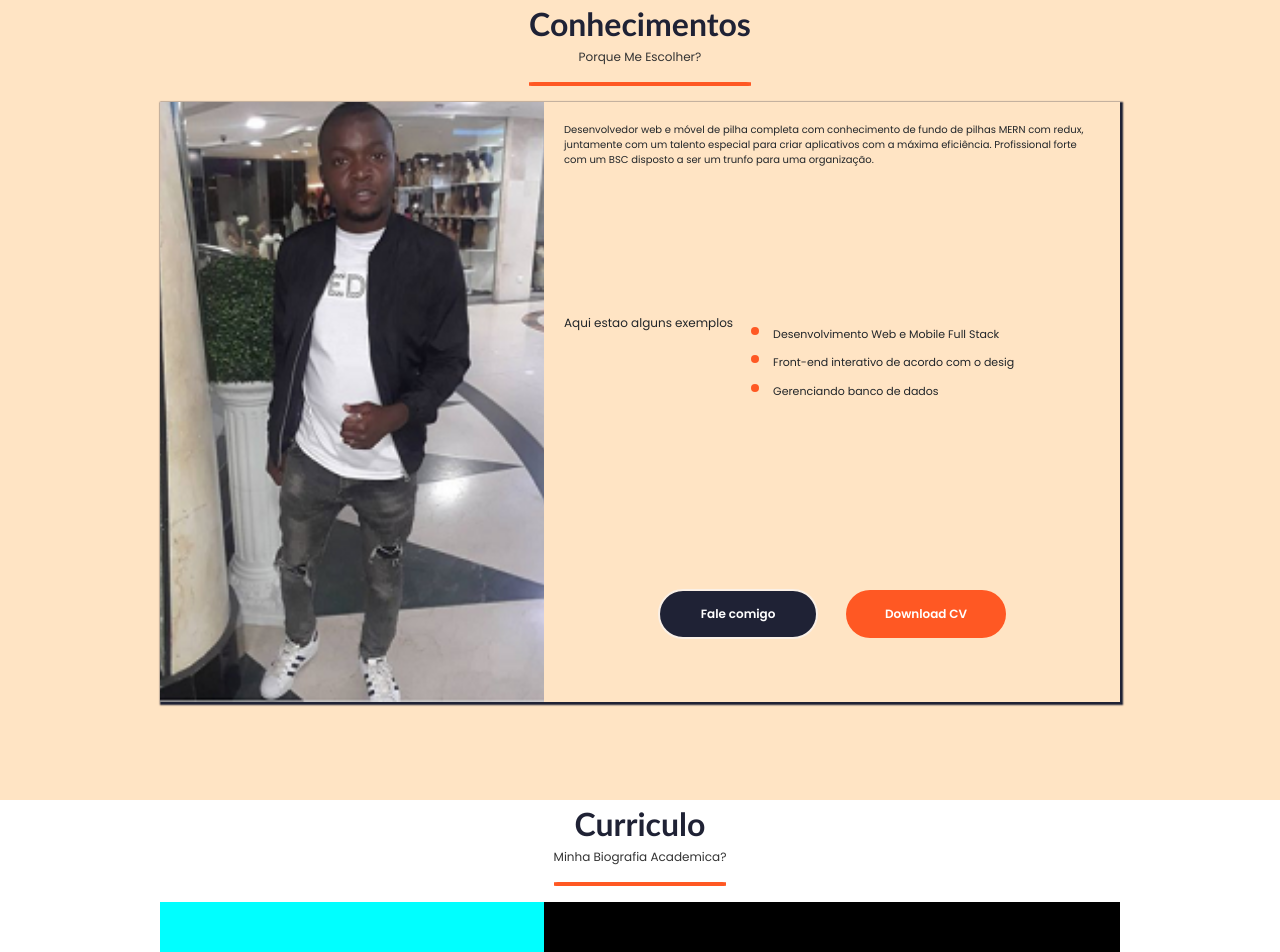
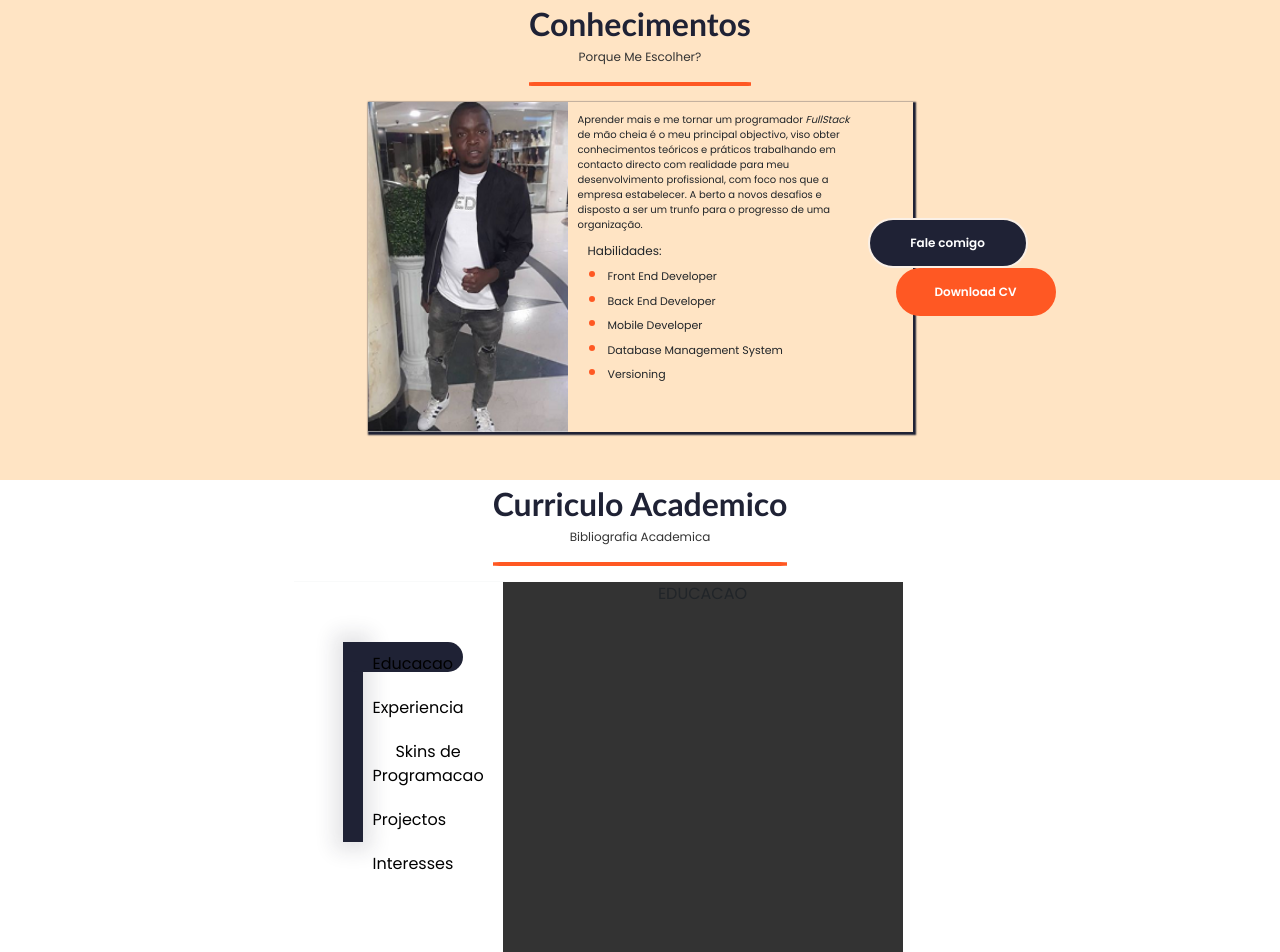
Before and after one commit to ArsenioLanga/Portfolio_Oficial, a React (Create React App) app: page / in a window 1280 px wide. Shown: the part 800-1752 px from the top of the page. Built offline with nearby package versions, Linux system fonts and the light colour scheme; a web font is replaced by a local one.

Commit message:
Configurar a bibliografia academica

```diff
--- a/src/PortfolioContainer/About/About.css
+++ b/src/PortfolioContainer/About/About.css
@@ -2,10 +2,11 @@
     display: flex;
     flex-direction: column;
     flex-wrap: wrap;
-    height: 100vh;
+    height: 480px;
     align-items: center;
     text-align: center;
     background-color: bisque;
+    box-sizing: border-box;
 }
 
 .about-header .about-title{
@@ -15,12 +16,13 @@
     font-weight: bold;
     color: #1F2235;
     margin: 0;
+    margin-top: 15px;
 }
 
 .about-header .about_subtitle{
     text-transform: capitalize;
     font-size: 12px;
-    font-family: 'Poppins regular','Gill Sans', 'Gill Sans MT', Calibri, 'Trebuchet MS', sans-serif;
+    font-family: 'Poppins regular','Gill Sans', 'Trebuchet MS', sans-serif;
     color: #333333;
     margin-top: 0;
 }
@@ -31,22 +33,23 @@
     color: #FF5823;;
     background-color: #FF5823;
     border-radius: 8%;
+    margin-top: 2px;
 }
 
 .about-content{
+    padding: 0;
     display: flex;
-    flex-wrap: wrap;
-    justify-content: center;
+    justify-content: left;
     align-items: center;
-    width: 75%;
-    height: 75%;
+    width: 545px;
+    height: 330px;
     box-shadow: 1.5px 1.5px 1.5px 1.5px #1F2235;
     transition: 1s ease-out;
 }
 
 .about-content .about-photo{
-    width: 40%;
-    height: 100%;
+    width: 200px;
+    height: 330px;
     background-image: url('./M.png');
     background-repeat: no-repeat;
     background-position: center;
@@ -56,13 +59,20 @@
 .about-content .about-descriction{
     display: flex;
     flex-wrap: wrap;
+    flex-direction: column;
     text-align: left;
-    height: 100%;
-    width: 60%;
+    height: 330px;
+    width: 300px;
+    box-sizing: border-box;
 }
 
-.about-descriction p, h6,ul{
-    margin: 20px;
+.about-descriction p{
+    margin: 10px;
+    font-size: 10px;
+    font-family: 'Poppins regular','Gill Sans', 'Gill Sans MT', Calibri, 'Trebuchet MS', sans-serif;
+}
+
+.about-descriction ul{
     font-size: 10px;
     font-family: 'Poppins regular','Gill Sans', 'Gill Sans MT', Calibri, 'Trebuchet MS', sans-serif;
 }
@@ -84,9 +94,122 @@
 
 ::marker{
     color: #FF5823;
-    font-size: 22px;
+    font-size: 18px;
 }
 
 .about-descriction .find-me{
     margin: auto;
 }
+
+@media screen and (max-width: 1110px) {
+    .about-container{
+        height: 480px;
+        justify-content: center;
+        align-items: center;
+    }
+    .about-header .about-title{
+        font-size: 24px;
+    }
+
+    .about-header .about_subtitle{
+        font-size: 16px;
+    }
+
+    .about-header .horinzotal-row{
+        height: 3px;
+    }
+
+    .about-content{
+        justify-content: left;
+        align-items: center;
+        width: 545px;
+        height: 330px;
+        padding: 0;
+        box-shadow: 2.5px 2.5px 2.5px 2.5px #1F2235;
+    }
+
+}
+
+@media screen and (max-width: 575px){
+    .about-container {
+        height: auto;
+        justify-content: center;
+        align-items: center;
+        text-align: start;
+    }
+
+    .about-container .about-content{
+        display: flex;
+        flex-direction: column;
+        width: 330px;
+        height: 545px;
+        margin-bottom: 30px;
+    }
+
+
+    .about-content .about-descriction{
+        width: 330px;
+    }
+
+}
+
+@media screen and (max-width: 375px){
+    .about-container {
+        height: auto;
+        justify-content: center;
+        align-items: center;
+        text-align: start;
+    }
+
+    .about-container .about-content{
+        display: flex;
+        flex-direction: column;
+        width: 330px;
+        height: 545px;
+        margin-bottom: 30px;
+    }
+
+
+}
+
+@media screen and (max-width: 320px){
+    .about-container {
+        height: auto;
+        width: 400px;
+        justify-content: center;
+        align-items: center;
+        text-align: start;
+    }
+
+    .about-container .about-content{
+        display: flex;
+        flex-direction: column;
+        width: 340px;
+        height: 545px;
+        margin-bottom: 30px;
+        box-sizing: border-box;
+    }
+    .about-descriction p{
+        margin: 25px;
+        font-size: 10px;
+        font-family: 'Poppins regular','Gill Sans', 'Gill Sans MT', Calibri, 'Trebuchet MS', sans-serif;
+    }
+
+    .about-descriction ul{
+        font-size: 10px;
+        font-family: 'Poppins regular','Gill Sans', 'Gill Sans MT', Calibri, 'Trebuchet MS', sans-serif;
+    }
+    .about-descriction span{
+        margin-left: 25px;
+        margin-bottom: 0 !important;
+        font-size: 10px;
+        font-family: 'Poppins regular','Gill Sans', 'Gill Sans MT', Calibri, 'Trebuchet MS', sans-serif;
+    }
+
+    .find-me{
+        display: block;
+
+    }
+
+
+}
--- a/src/PortfolioContainer/About/About.js
+++ b/src/PortfolioContainer/About/About.js
@@ -5,7 +5,7 @@ export default function About(){
     return(
         <div className="about-container">
             <div className="about-header">
-                <p className="about-title">conhecimentos</p>
+                <span className="about-title">conhecimentos</span>
                 <p className="about_subtitle">porque me escolher?</p>
                 <hr className="horinzotal-row" />
             </div>
@@ -15,14 +15,18 @@ export default function About(){
                 <div className="about-photo"></div>
 
                 <div className="about-descriction">
-                    <p>Desenvolvedor web e móvel de pilha completa com conhecimento de fundo de pilhas MERN com redux,
-                     juntamente com um talento especial para criar aplicativos com a máxima eficiência. Profissional
-                      forte com um BSC disposto a ser um trunfo para uma organização.</p>
-                      <span>Aqui estao alguns exemplos</span>
+                    <p>Aprender mais e me tornar um programador <i>FullStack</i> de mão cheia é o meu principal
+                         objectivo, viso obter conhecimentos teóricos e práticos trabalhando em contacto
+                         directo com realidade para meu desenvolvimento profissional, com foco nos que a
+                         empresa estabelecer.
+                     A berto a novos desafios e disposto a ser um trunfo para o progresso de uma organização.</p>
+                      <span>Habilidades:</span>
                       <ul>
-                          <li>Desenvolvimento Web e Mobile Full Stack</li>
-                          <li>Front-end interativo de acordo com o desig</li>
-                          <li>Gerenciando banco de dados</li>
+                          <li>Front End Developer</li>
+                          <li>Back End Developer</li>
+                          <li>Mobile Developer</li>
+                          <li>Database Management System</li>
+                          <li>Versioning</li>
                       </ul>
 
                       <div className="find-me">
@@ -37,6 +41,7 @@ export default function About(){
                           </div>
                       </div>
                 </div>
+
             </div>
 
         </div>
--- a/src/PortfolioContainer/Home/Home.css
+++ b/src/PortfolioContainer/Home/Home.css
@@ -4,4 +4,5 @@
     justify-content: space-between;
     min-height: 100vh;
     background-image: url(../../assets/Home/bg.jpg );
+    box-sizing: border-box;
 }
--- a/src/PortfolioContainer/Home/Profile/Profile.css
+++ b/src/PortfolioContainer/Home/Profile/Profile.css
@@ -5,6 +5,7 @@
     justify-content: center;
     height: 10%;
     min-height: fit-content;
+    box-sizing: border-box;
 }
 
 .profile-parent{
@@ -96,7 +97,8 @@
 
 /* Media querys */
 
-@media screen and (max-width: 1110px) {
+@media screen and (max-width: 1110px){
+
     .profile-picture{
         margin: 0 0 0 10px;
     }
--- a/src/PortfolioContainer/Resume/Resume.css
+++ b/src/PortfolioContainer/Resume/Resume.css
@@ -2,9 +2,10 @@
     display: flex;
     flex-direction: column;
     flex-wrap: wrap;
-    height: 100vh;
+    height: 480px;
     align-items: center;
     text-align: center;
+    box-sizing: border-box;
 }
 
 .resume-header .resume-title{
@@ -14,12 +15,13 @@
     font-weight: bold;
     color: #1F2235;
     margin: 0;
+    margin-top: 15px;
 }
 
 .resume-header .resume_subtitle{
     text-transform: capitalize;
     font-size: 12px;
-    font-family: 'Poppins regular','Gill Sans', 'Gill Sans MT', Calibri, 'Trebuchet MS', sans-serif;
+    font-family: 'Poppins regular','Gill Sans', 'Trebuchet MS', sans-serif;
     color: #333333;
     margin-top: 0;
 }
@@ -30,33 +32,168 @@
     color: #FF5823;;
     background-color: #FF5823;
     border-radius: 8%;
+    margin-top: 2px;
 }
 
 .resume-content{
+    padding: 0;
     display: flex;
-    flex-wrap: wrap;
-    justify-content: center;
+    justify-content: left;
     align-items: center;
-    width: 75%;
-    height: 70%;
-    transition: 1s ease-out;
+    width: 695px;
+    height: 370px;
+    transition: 1.5s ease-out;
+    /* background-color: #1F2235; */
 }
 
-.resume-content .resume-item{
-    width: 40%;
-    height: 100%;
-    background-color: aqua;
-    /* background-image: url('./M.png');
-    background-repeat: no-repeat;
-    background-position: center;
-    background-size: cover; */
+.resume-content .resume-option{
+    height: 370px;
+    width: 210px;
+    box-shadow:1px 0.5px 0.5px .5px;
 }
 
-.resume-content .resume-descriction{
-    display: flex;
-    flex-wrap: wrap;
-    text-align: left;
+.resume-content .resume-option .option{
+    height: 200px;
+    width: 20px;
+    margin-top: 60px;
+    margin-left: 50px;
+    position: relative;
+    background-color: #1F2235;
+    box-shadow: 0 0 20px 9px #1F22351f;
+    /* border-radius: 40%; */
+}
+.btn-option{
+    padding: 10px 30px;
+    cursor: pointer;
+    background: transparent;
+    border: none;
+    outline: none;
+    position: relative;
+}
+
+/* .active{
+    color: #fff;
+    font-weight: bold;
+} */
+#btn{
+    top: 0;
+    left: 0;
+    position: absolute;
+    width: 600%;
+    height: 30px;
+    background: #1F2235;
+    /* background: linear-gradient(to right, #ff105f, #ffad06); */
+    border-radius: 30px;
+    transition: .5s;
+}
+.resume-content .resume-item{
+    height: 370px;
+    width: 400px;
+}
+
+.resume-item .resume-item-container{
+    height: 370px;
+    width: 400px;
+    position: absolute;
+    box-sizing: border-box;
+    /* overflow: hidden; */
+
+}
+.resume-item .resume-item-container .educacao{
     height: 100%;
-    width: 60%;
-    background-color: black;
+    top: 0px;
+    background-color: #333333;
+    position: relative;
 }
+.resume-item .resume-item-container .experiencia{
+    height: 100%;
+    background-color: #FF5823;
+    position: relative;
+    top: 0;
+}
+.resume-item .resume-item-container .skins{
+    height: 100%;
+    background-color: #3366dd;
+    position: relative;
+    top: 0;
+}
+.resume-item .resume-item-container .projectos{
+    height: 100%;
+    background-color: #cbcbcb;
+    position: relative;
+    top: 0;
+}
+.resume-item .resume-item-container .interesse{
+    height: 100%;
+    background-color: #d6d6d6;
+    position: relative;
+    top: 0;
+}
+
+@media screen and (max-width: 1110px) {
+    /* .resume-container{
+        height: 480px;
+        justify-content: center;
+        align-items: center;
+    }
+
+    .resume-header .resume-title{
+        font-size: 24px;
+    }
+
+    .resume-header .resume_subtitle{
+        font-size: 16px;
+    }
+
+    .resume-header .horinzotal-row{
+        height: 3px;
+    }
+
+    .resume-content{
+        justify-content: left;
+        align-items: center;
+        width: 545px;
+        height: 330px;
+        padding: 0;
+    } */
+/*
+    .resume-content .resume-photo{
+        height: 500px;
+    }
+    .resume-content .resume-descriction{
+        height: 500px;
+        width: 534px;
+    }
+
+    .resume-descriction p{
+        margin: 12px;
+        font-size: 16px;
+        font-family: 'Poppins regular','Gill Sans', 'Gill Sans MT', Calibri, 'Trebuchet MS', sans-serif;
+    }
+
+    .resume-descriction ul{
+        font-size: 16px;
+        font-family: 'Poppins regular','Gill Sans', 'Gill Sans MT', Calibri, 'Trebuchet MS', sans-serif;
+    }
+    .resume-descriction span{
+        margin-left: 40px;
+        margin-bottom: 0 !important;
+        font-size: 18px;
+        font-family: 'Poppins regular','Gill Sans', 'Gill Sans MT', Calibri, 'Trebuchet MS', sans-serif;
+    }
+
+    .resume-descriction ul{
+        margin: 0;
+    }
+
+    .resume-descriction li{
+        font-size: 18px;
+        font-family: 'Poppins regular','Gill Sans', 'Gill Sans MT', Calibri, 'Trebuchet MS', sans-serif;
+    }
+
+    ::marker{
+        color: #FF5823;
+        font-size: 22px;
+    }
+     */
+}
--- a/src/PortfolioContainer/Resume/Resume.js
+++ b/src/PortfolioContainer/Resume/Resume.js
@@ -1,22 +1,96 @@
 import React from "react";
 import "./Resume.css";
 
+var educt = document.getElementById('educacao');
+var exper = document.getElementById('experiencia');
+var skin = document.getElementById('skins');
+var proj = document.getElementById('projectos');
+var inter = document.getElementById('interesse');
+var z = document.getElementById('btn');
+const  education = () =>{
+            educt.style.top = "0";
+            exper.style.top = "0";
+            skin.style.top = "0";
+            proj.style.top = "0";
+            inter.style.top = "0";
+            z.style.left = "710px";
+}
+const  experience = () =>{
+            alert('ex');
+            educt.style.top = "370px";
+            exper.style.top = "-370px";
+            skin.style.top = "370px";
+            proj.style.top = "0";
+            inter.style.top = "0";
+            z.style.left = "710px";
+}
+const  skins = () =>{
+            educt.style.top = "740px";
+            exper.style.top = "370px";
+            skin.style.top = "-1110";
+            proj.style.top = "0";
+            inter.style.top = "0";
+            z.style.left = "710px";
+}
+const  project = () =>{
+            educt.style.top = "1110px";
+            exper.style.top = "740px";
+            skin.style.top = "370";
+            proj.style.top = "-370";
+            inter.style.top = "0";
+            z.style.left = "710px";
+}
+const  interest = () =>{
+            educt.style.top = "1110px";
+            exper.style.top = "740px";
+            skin.style.top = "370";
+            proj.style.top = "-370";
+            inter.style.top = "0";
+            z.style.left = "710px";
+}
+
 export default function Resume(){
+
     return(
         <div className="resume-container">
             <div className="resume-header">
-                <p className="resume-title">curriculo</p>
-                <p className="resume_subtitle">minha biografia academica?</p>
+                <span className="resume-title">curriculo academico</span>
+                <p className="resume_subtitle">bibliografia academica</p>
                 <hr className="horinzotal-row" />
             </div>
 
             <div className="resume-content">
-
-                <div className="resume-item"></div>
-
-                <div className="resume-descriction">
+                <div className="resume-option">
+                    <div className="option">
+                        <div id="btn"></div>
+                        <button type="button" className="btn-option active" onClick={education}>Educacao</button>
+                        <button type="button" className="btn-option"  onClick={experience}>Experiencia</button>
+                        <button type="button" className="btn-option" onClick={skins}>Skins de Programacao</button>
+                        <button type="button" className="btn-option" onClick={project}>Projectos</button>
+                        <button type="button" className="btn-option" onClick={interest}>Interesses</button>
+                    </div>
 
                 </div>
+                <div className="resume-item">
+                    <div className="resume-item-container">
+                        <div className="educacao" id="educacao">
+                            EDUCACAO
+                        </div>
+                        <div className="experiencia" id="experiencia">
+                            EXPERIENCIA
+                        </div>
+                        <div className="skins" id="skins">
+                            SKINS
+                        </div>
+                        <div className="projectos" id="projectos">
+                            PROJECTS
+                        </div>
+                        <div className="interesse" id="interesse">
+                            INTERESSE
+                        </div>
+                    </div>
+                </div>
+
             </div>
 
         </div>
```
